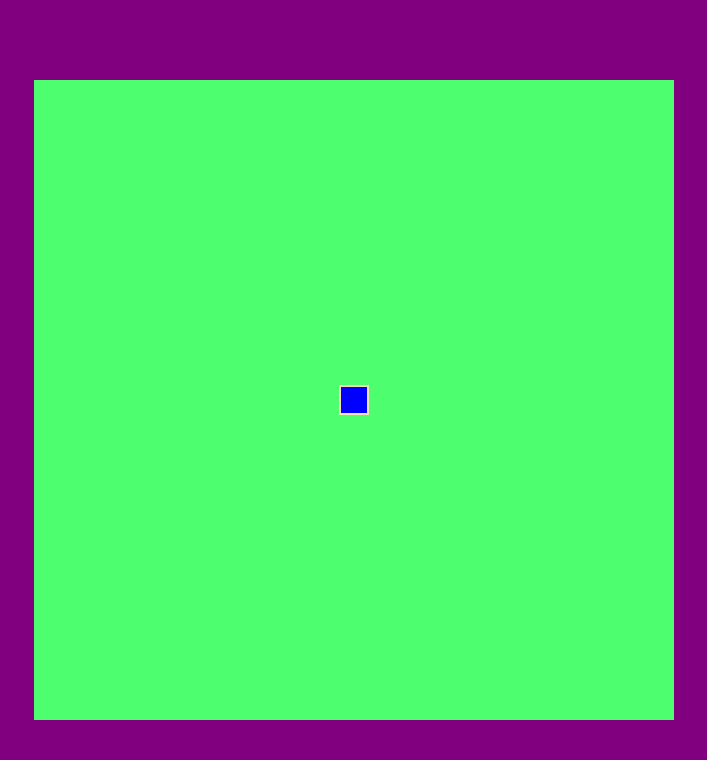
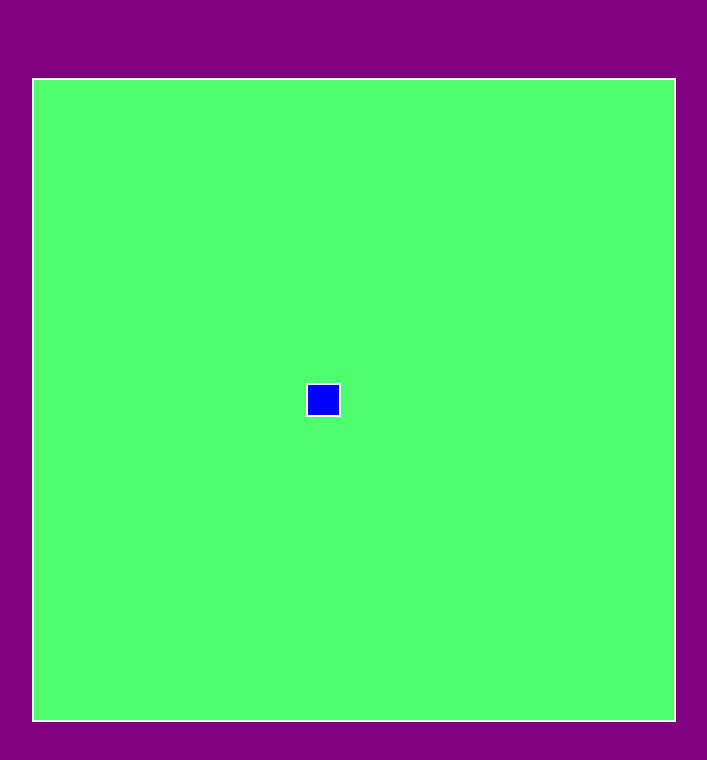
Before and after one commit to yeray004/Snake-Game, a plain HTML site: page index.html in a window 1280 px wide. Shown: the whole page, without its empty margins (286-993 px from the left). Drawn offline with Linux system fonts and the light colour scheme.

Commit message:
starting movement snake logic

```diff
--- a/index.js
+++ b/index.js
@@ -17,9 +17,10 @@ function main(currentTime){
 window.requestAnimationFrame(main);
 
 function update(){
-    updateSnake()
+    updateSnake();
 }
 
 function draw(){
+    gameBoard.innerHTML = '' //We remove the previous pieces
     drawSnake(gameBoard)
 }
--- a/snake.js
+++ b/snake.js
@@ -1,15 +1,24 @@
 export const SNAKE_SPEED = 1;
-const snakeBody = [{ x: 11, y: 11 }]
+const snakeBody = [
+    { x: 10, y: 11 },
+    { x: 11, y: 11 },
+    { x: 12, y: 11 }
+]
 
 export function update(){
-    console.log('update snake')
+    for(let i = snakeBody.length - 2; i >= 0; i--){ //From second to last element
+        snakeBody[i + 1] = { ...snakeBody[i] } //Last element | to current element as a new object
+    }
+
+/*     snakeBody[0].x += 0
+    snakeBody[0].y += 1 */
 }
 
 export function draw(gameBoard){ //we pass the gameboard to draw or snake inside
     snakeBody.forEach(segment => {
         const snakeElement = document.createElement('div')
-        snakeElement.style.gridRowStart = segment.x
-        snakeElement.style.gridColumnStart = segment.y
+        snakeElement.style.gridRowStart = segment.y //we flipped the direction to move correctly
+        snakeElement.style.gridColumnStart = segment.x
         snakeElement.classList.add('snake')
         gameBoard.appendChild(snakeElement)
     })
--- a/style.css
+++ b/style.css
@@ -17,14 +17,15 @@ body{
     grid-template-columns: repeat(21, 1fr);
     grid-template-rows: repeat(21, 1fr);
     background-color: #4dff6e;
+    border: solid .35vmin #fff;
 }
 .snake{
     background-color: blue;
-    border: solid .25vmin wheat;
+    outline: solid .25vmin #fff;
 }
 .food{
     background-color: red;
-    border: solid .25vmin wheat;
+    border: solid .25vmin #fff;
 }
 .buttons{
     margin: 2em 0 3em 0;
```
